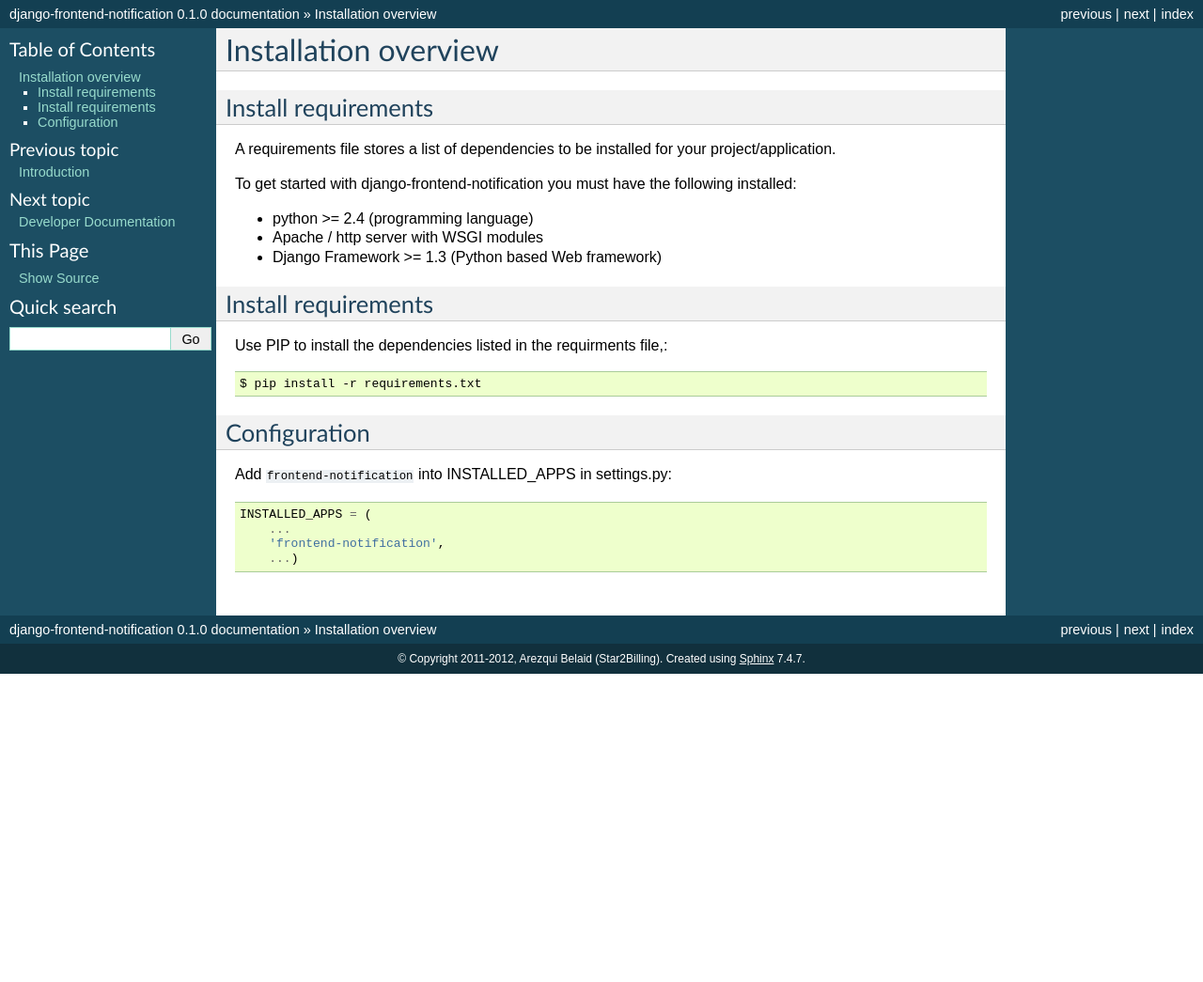
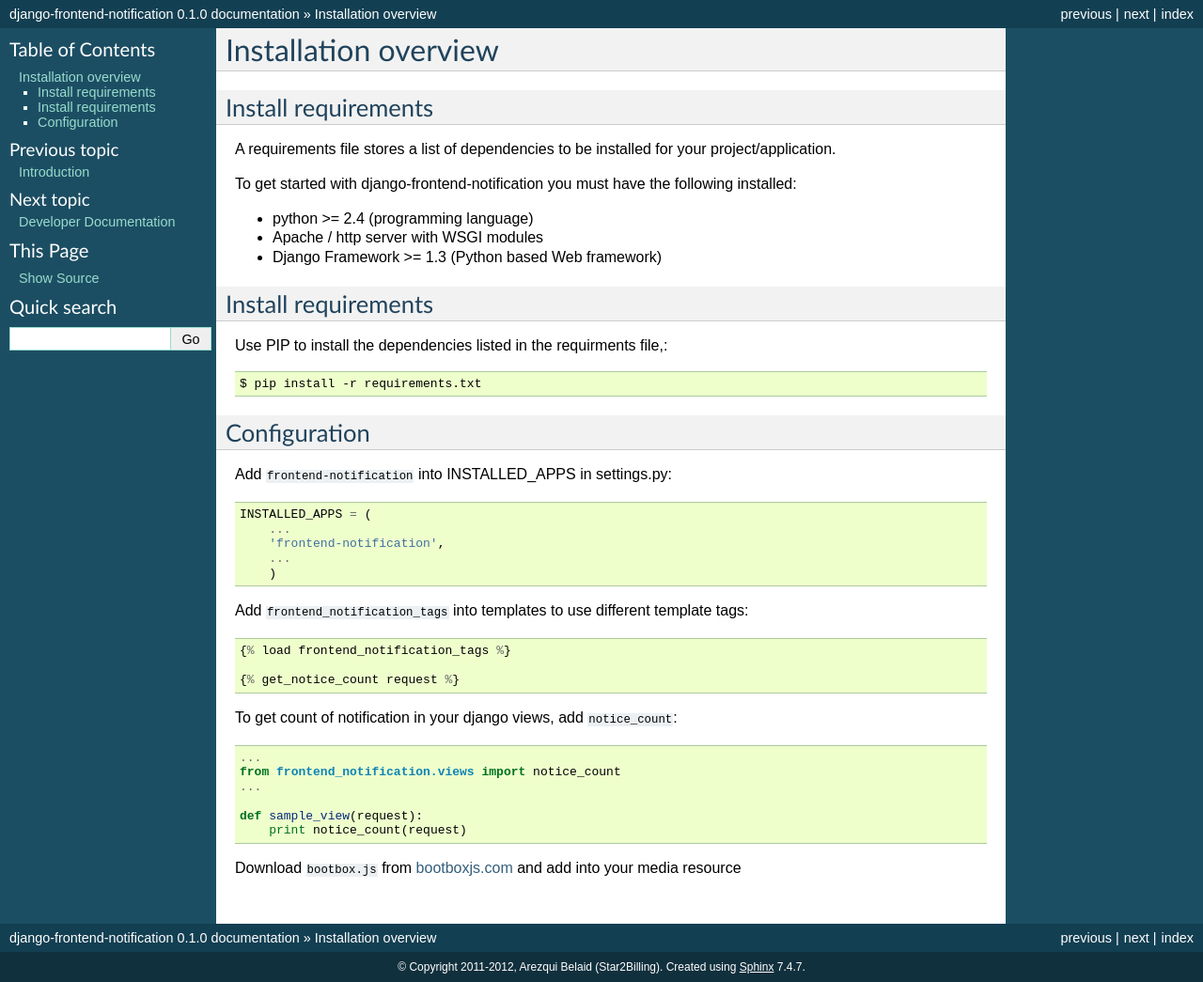
Before and after one commit to areski/django-frontend-notification, a Sphinx documentation site: the page built from docs/source/installation-overview.rst, in a window 1280 px wide. Shown: the whole page at 94% size. Built offline with Sphinx 7.4.7, drawn with Linux system fonts in a browser that asks for light colours; before the commit the page ends 900 px from its top, so only the background shows below that.

Commit message:
updated doc

```diff
--- a/docs/source/installation-overview.rst
+++ b/docs/source/installation-overview.rst
@@ -39,4 +39,24 @@
     INSTALLED_APPS = (
         ...
         'frontend-notification',
-        ...)
+        ...
+        )
+
+Add ``frontend_notification_tags`` into templates to use different template tags::
+
+    {% load frontend_notification_tags %}
+
+    {% get_notice_count request %}
+
+To get count of notification in your django views, add ``notice_count``::
+
+    ...
+    from frontend_notification.views import notice_count
+    ...
+
+    def sample_view(request):
+        print notice_count(request)
+
+Download ``bootbox.js`` from bootboxjs.com_ and add into your media resource
+
+.. _bootboxjs.com: http://bootboxjs.com/#download
```
